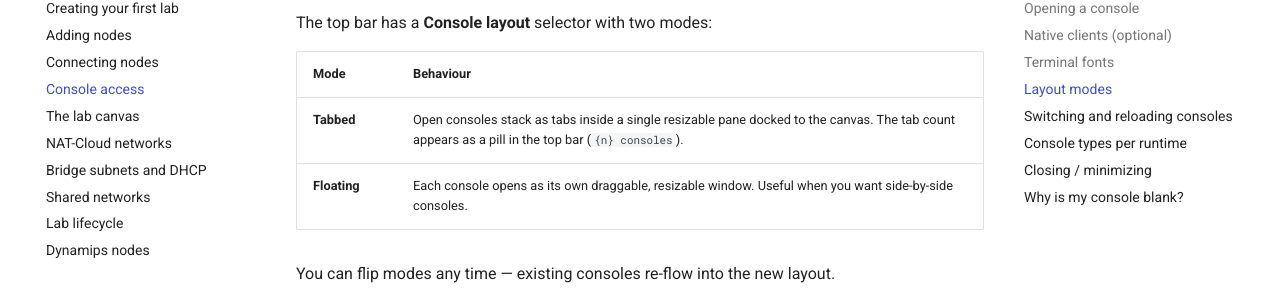
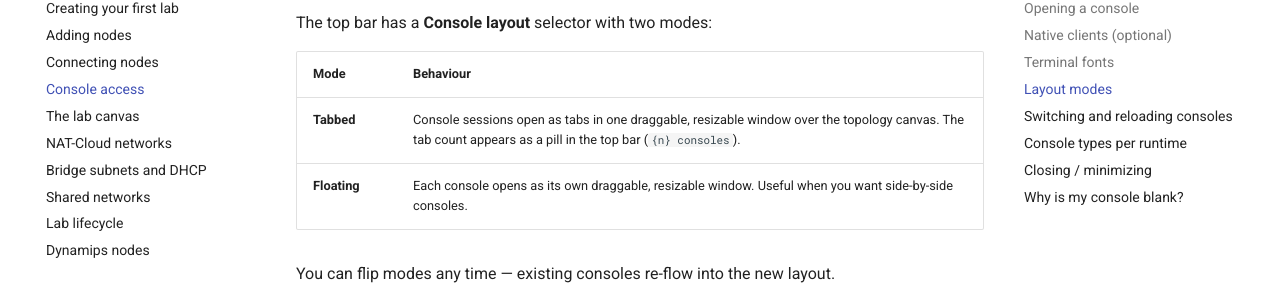
Before and after one commit to fahadysf/nova-ve, an MkDocs documentation site: the page built from docs/user-guides/console-access.md, in a window 1280 px wide and 900 px high, scrolled down 1053 px. Shown: the part 148-452 px from the top of the window. Built offline with MkDocs 1.6.1 and Material for MkDocs 9.7.7, drawn with Linux system fonts in a browser that asks for light colours; comment, search, counter and statistics services are not loaded.

Commit message:
Describe the current tabbed console window (#16)

```diff
--- a/docs/user-guides/console-access.md
+++ b/docs/user-guides/console-access.md
@@ -27,7 +27,7 @@ The top bar has a **Console layout** selector with two modes:
 
 | Mode | Behaviour |
 |---|---|
-| **Tabbed** | Open consoles stack as tabs inside a single resizable pane docked to the canvas. The tab count appears as a pill in the top bar (`{n} consoles`). |
+| **Tabbed** | Console sessions open as tabs in one draggable, resizable window over the topology canvas. The tab count appears as a pill in the top bar (`{n} consoles`). |
 | **Floating** | Each console opens as its own draggable, resizable window. Useful when you want side-by-side consoles. |
 
 You can flip modes any time — existing consoles re-flow into the new layout.
```
